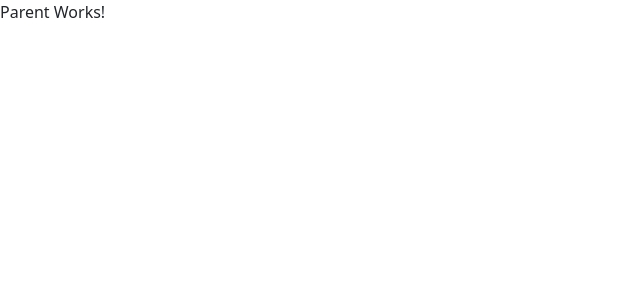
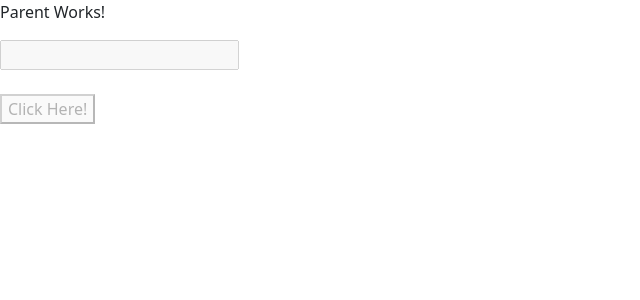
Before and after one commit to sarathiscookie/angular-project, an Angular app: page / in a window 1280 px wide. Shown: the top 300 px of the page, without its empty margins (0-640 px from the left). Built offline with nearby package versions, Linux system fonts and the light colour scheme.

Commit message:
Property binding

```diff
--- a/src/app/parent/parent.component.html
+++ b/src/app/parent/parent.component.html
@@ -1 +1,6 @@
 <p>Parent Works!</p>
+
+<input type="text" name="test" [disabled]="isDisabled">
+<br>
+<br>
+<button [disabled]="isDisabled"> Click Here! </button>
--- a/src/app/parent/parent.component.ts
+++ b/src/app/parent/parent.component.ts
@@ -7,8 +7,11 @@ import { Component, OnInit } from '@angular/core';
 })
 export class ParentComponent implements OnInit {
 
+  isDisabled = true;
+
   constructor() { }
 
   ngOnInit(): void {
   }
+
 }
```
